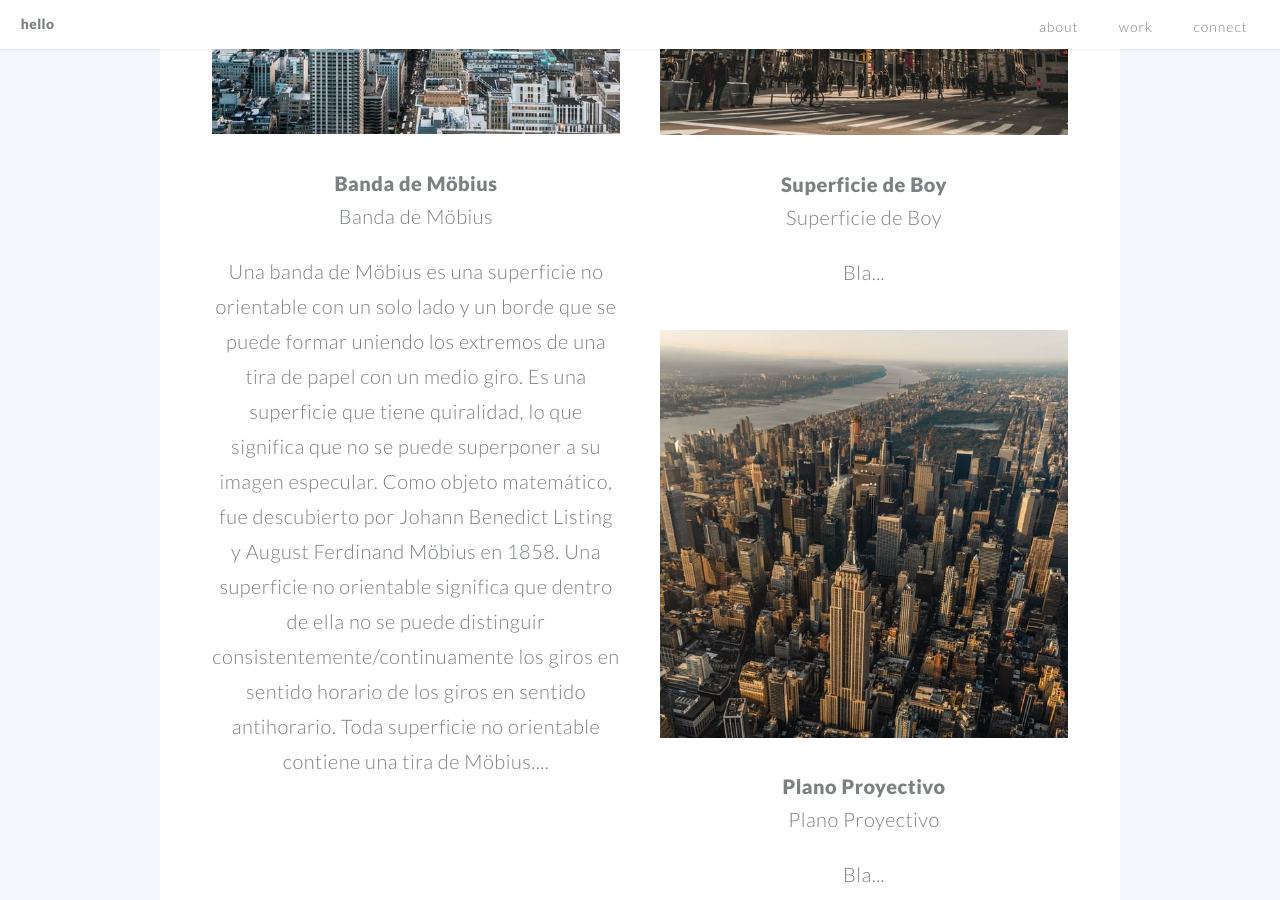
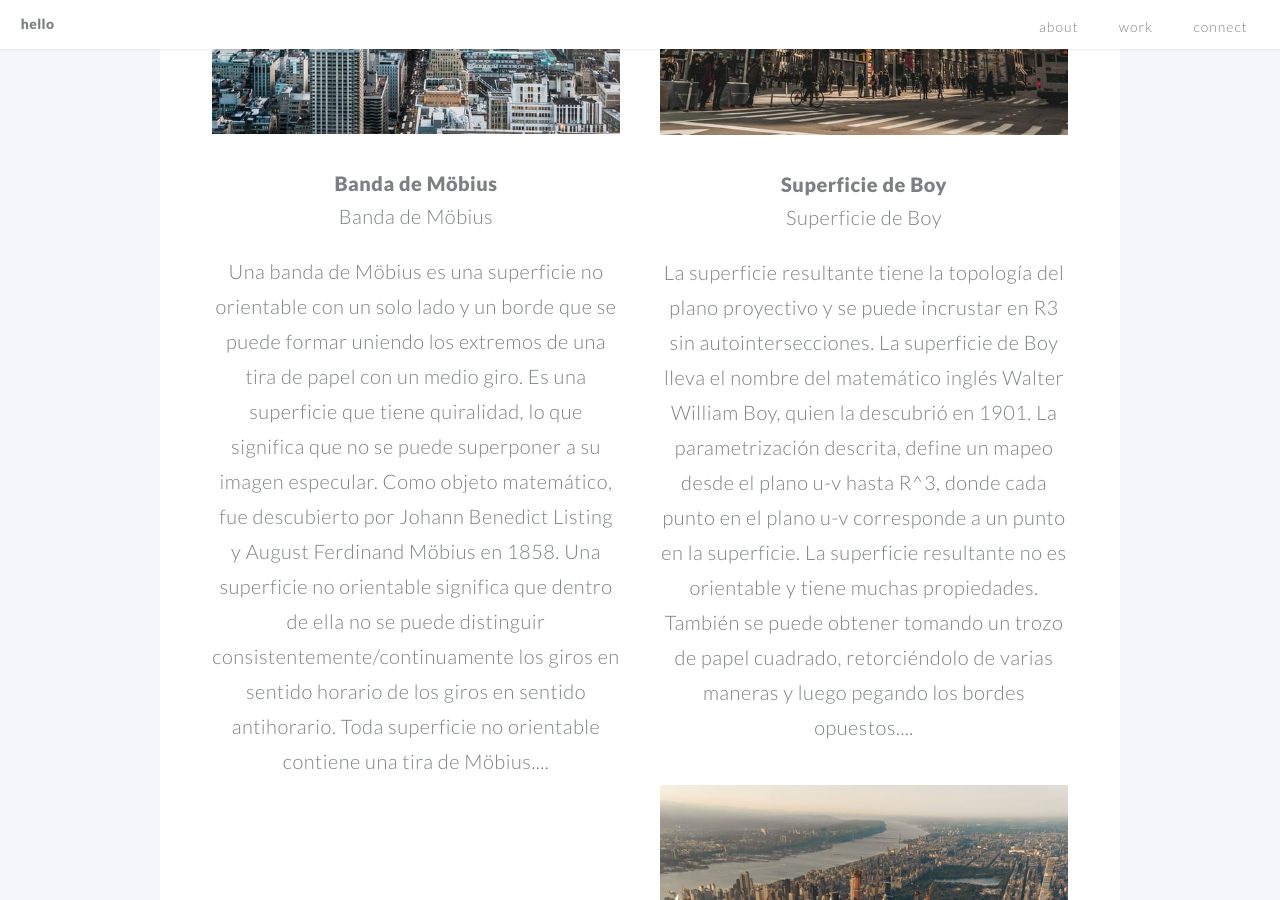
Before and after one commit to bestiario/bestiario.github.io, a Jekyll site: the page built from index.md, in a window 1280 px wide and 900 px high, scrolled down 3044 px. Built offline with Jekyll 4.4.1, drawn with Linux system fonts in a browser that asks for light colours.

Commit message:
Update example6.html

```diff
--- a/_includes/example6.html
+++ b/_includes/example6.html
@@ -1,3 +1,3 @@
 <h1><a href="#">Superficie de Boy</a></h1>
 <h2>Superficie de Boy<h2>
-<p>Bla...</p>
+<p>La superficie resultante tiene la topología del plano proyectivo y se puede incrustar en R3 sin autointersecciones. La superficie de Boy lleva el nombre del matemático inglés Walter William Boy, quien la descubrió en 1901. La parametrización descrita, define un mapeo desde el plano u-v hasta R^3, donde cada punto en el plano u-v corresponde a un punto en la superficie. La superficie resultante no es orientable y tiene muchas propiedades. También se puede obtener tomando un trozo de papel cuadrado, retorciéndolo de varias maneras y luego pegando los bordes opuestos....</p>
```
